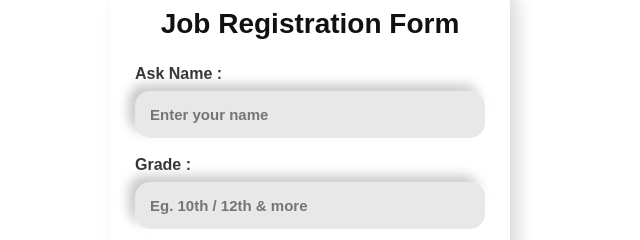
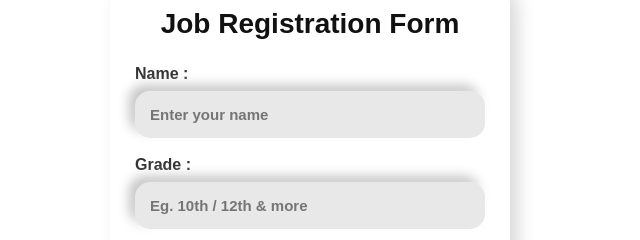
Before and after one commit to online1243/passed, a plain HTML site: page index.html in a window 1280 px wide. Shown: the part 166-406 px from the top of the page, 330-970 px from the left. Drawn offline with Linux system fonts and the light colour scheme.

Commit message:
Update index.html

```diff
--- a/index.html
+++ b/index.html
@@ -110,7 +110,7 @@ button:hover{
 
   <form id="jobForm">
 
-    <label>Ask Name :</label>
+    <label>Name :</label>
     <input type="text" id="name" class="input" placeholder="Enter your name" required>
 
     <label>Grade :</label>
```
